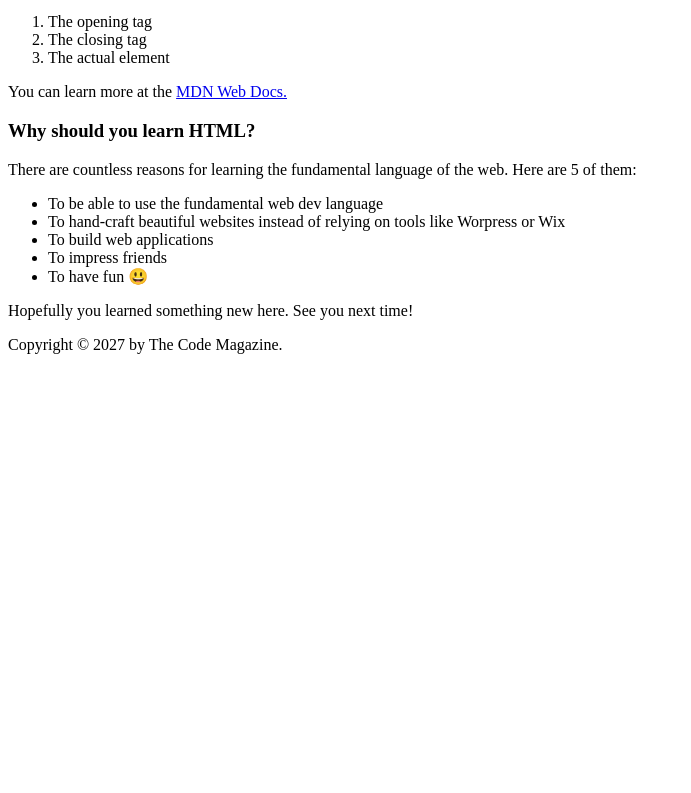
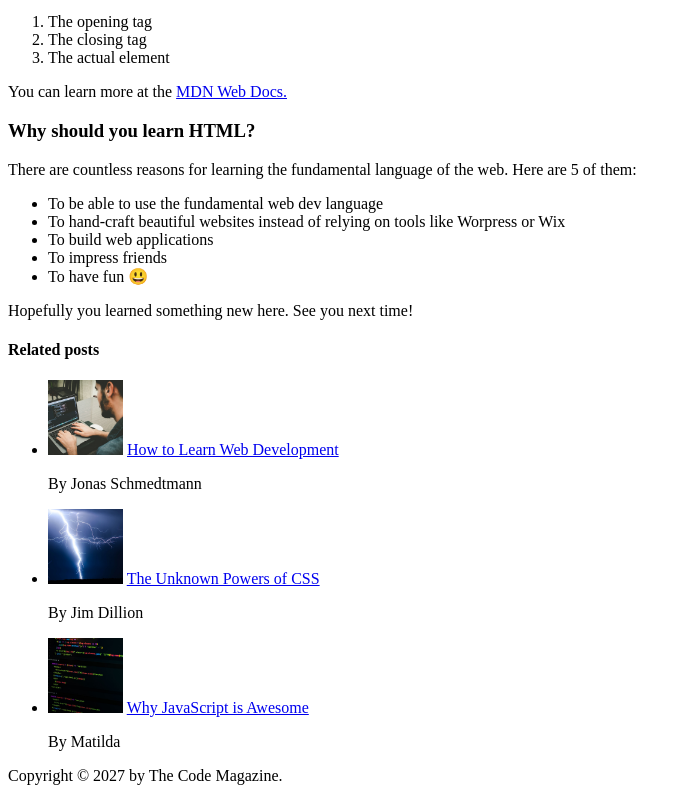
Before and after one commit to Jontzavala/02-HTML-Fundamentals, a plain HTML site: page index.html in a window 1280 px wide. Shown: the part 690-1483 px from the top of the page, without its empty margins (0-691 px from the left). Before the commit the page ends 1052 px from the top, so only its background shows below. Drawn offline with Linux system fonts and the light colour scheme.

Commit message:
completed first challenge

```diff
--- a/index.html
+++ b/index.html
@@ -22,11 +22,11 @@
         <header>
             <h2>The Basic Language of the Web: HTML</h2>
 
-            <img src="laura-jones.jpg" alt="author picture" width="50" height="50"/>
+            <img src="img/laura-jones.jpg" alt="author picture" width="50" height="50"/>
 
             <p>Posted by <strong>Laura Jones</strong> on Monday, June 21st 2027</p>
 
-            <img src="post-img.jpg" alt="HTML code on a screen" width="500" height="200"/>
+            <img src="img/post-img.jpg" alt="HTML code on a screen" width="500" height="200"/>
         </header>
 
 
@@ -67,6 +67,28 @@
         <p>Hopefully you learned something new here. See you next time!</p>
     </article>
 
+    <aside>
+        <h4>Related posts</h4>
+
+        <ul>
+            <li>
+                <img src="img/related-1.jpg" alt="person programming" width="75" height="75"/>
+                <a href="#">How to Learn Web Development</a>
+                <p>By Jonas Schmedtmann</p>
+            </li>
+            <li>
+                <img src="img/related-2.jpg" alt="Lighting" width="75" height="75"/>
+                <a href="#">The Unknown Powers of CSS</a>
+                <p>By Jim Dillion</p>
+            </li>
+            <li>
+                <img src="img/related-3.jpg" alt="code" width="75" height="75"/>
+                <a href="#">Why JavaScript is Awesome</a>
+                <p>By Matilda</p>
+            </li>
+        </ul>
+    </aside>
+
     <footer>
         Copyright &copy; 2027 by The Code Magazine.
     </footer>
```
Also changed, not shown: img/challenges.jpg (renamed from challenges.jpg), img/laura-jones.jpg (renamed from laura-jones.jpg), img/post-img.jpg (renamed from post-img.jpg), img/related-1.jpg (renamed from related-1.jpg), img/related-2.jpg (renamed from related-2.jpg), img/related-3.jpg (renamed from related-3.jpg).
